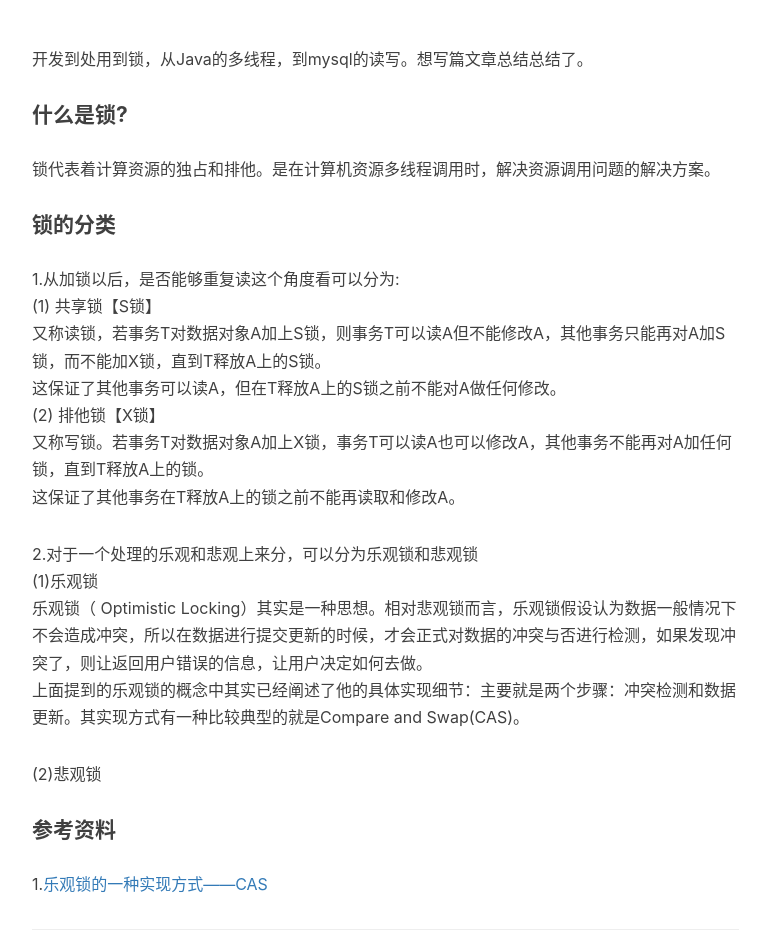
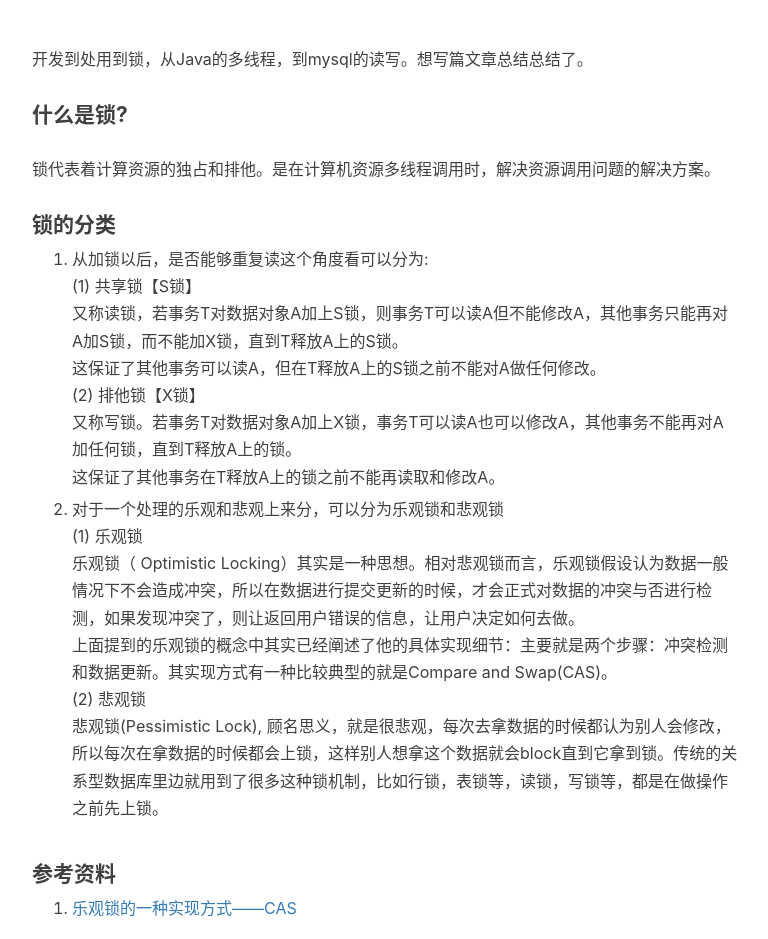
Before and after one commit to baiscjava/basicjava.github.io, a Jekyll site: the page built from _posts/2017-07-20-总结一下锁.md, in a window 1280 px wide and 1400 px high, cut to the strip 461-1400 px from the top of the window. Shown: the whole strip, without its empty margins (233-1001 px from the left). Built offline with Jekyll 4.4.1, drawn with Linux system fonts in a browser that asks for light colours; nearby versions of some CDN libraries; comment, search, counter and statistics services are not loaded.

Commit message:
Update 2017-07-20-总结一下锁.md

```diff
--- a/_posts/2017-07-20-总结一下锁.md
+++ b/_posts/2017-07-20-总结一下锁.md
@@ -13,7 +13,7 @@ tags:
 锁代表着计算资源的独占和排他。是在计算机资源多线程调用时，解决资源调用问题的解决方案。<br>
 
 #### 锁的分类<br>
-1.从加锁以后，是否能够重复读这个角度看可以分为:<br>
+1. 从加锁以后，是否能够重复读这个角度看可以分为:<br>
 (1) 共享锁【S锁】<br>
 又称读锁，若事务T对数据对象A加上S锁，则事务T可以读A但不能修改A，其他事务只能再对A加S锁，而不能加X锁，直到T释放A上的S锁。<br>
 这保证了其他事务可以读A，但在T释放A上的S锁之前不能对A做任何修改。<br>
@@ -21,12 +21,12 @@ tags:
 又称写锁。若事务T对数据对象A加上X锁，事务T可以读A也可以修改A，其他事务不能再对A加任何锁，直到T释放A上的锁。<br>
 这保证了其他事务在T释放A上的锁之前不能再读取和修改A。<br>
 
-2.对于一个处理的乐观和悲观上来分，可以分为乐观锁和悲观锁<br>
-(1)乐观锁<br>
+2. 对于一个处理的乐观和悲观上来分，可以分为乐观锁和悲观锁<br>
+(1) 乐观锁<br>
 乐观锁（ Optimistic Locking）其实是一种思想。相对悲观锁而言，乐观锁假设认为数据一般情况下不会造成冲突，所以在数据进行提交更新的时候，才会正式对数据的冲突与否进行检测，如果发现冲突了，则让返回用户错误的信息，让用户决定如何去做。<br>
 上面提到的乐观锁的概念中其实已经阐述了他的具体实现细节：主要就是两个步骤：冲突检测和数据更新。其实现方式有一种比较典型的就是Compare and Swap(CAS)。<br>
-
-(2)悲观锁<br>
+(2) 悲观锁<br>
+悲观锁(Pessimistic Lock), 顾名思义，就是很悲观，每次去拿数据的时候都认为别人会修改，所以每次在拿数据的时候都会上锁，这样别人想拿这个数据就会block直到它拿到锁。传统的关系型数据库里边就用到了很多这种锁机制，比如行锁，表锁等，读锁，写锁等，都是在做操作之前先上锁。<br>
 
 #### 参考资料
-1.[乐观锁的一种实现方式——CAS](http://www.importnew.com/20472.html)
+1. [乐观锁的一种实现方式——CAS](http://www.importnew.com/20472.html)<br>
```
